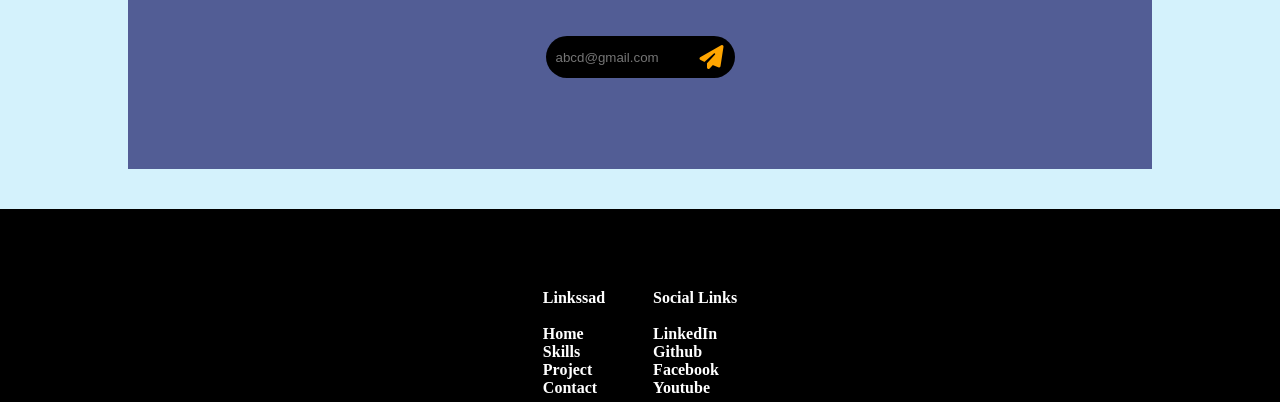
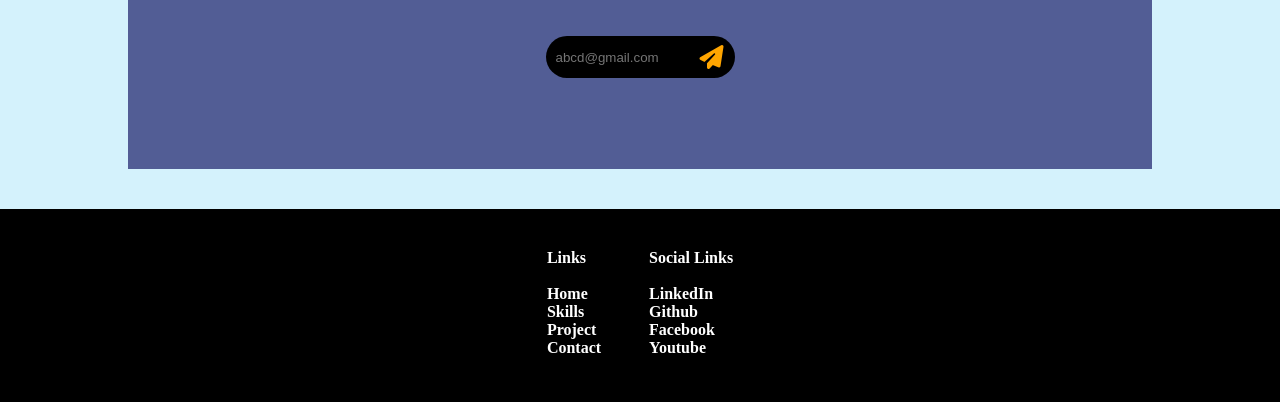
Before and after one commit to manishhh08/Portfolio, a plain HTML site: page index.html in a window 1280 px wide. Shown: the part 2320-2722 px from the top of the page. Drawn offline with Linux system fonts and the light colour scheme.

Commit message:
footer adjusted

```diff
--- a/index.html
+++ b/index.html
@@ -98,7 +98,7 @@
               style="border-left: 5px solid grey; border-right: 5px solid grey"
             >
               <i class="fa-solid fa-list-check"></i>
-              <span>2+ Project</span>
+              <span>3+ Project</span>
               <span>Completed</span>
             </div>
             <div class="graduate">
@@ -261,7 +261,7 @@
       <footer>
         <div class="alllinks">
           <div class="links">
-            <b>Linkssad</b> <br />
+            <b>Links</b> <br />
             <span><a href="#home">Home</a></span>
             <span><a href="#skills">Skills</a></span>
             <span><a href="#projects">Project</a></span>
--- a/style.css
+++ b/style.css
@@ -361,7 +361,7 @@ footer {
   flex-direction: column;
   align-items: center;
   justify-content: center;
-  height: 40vh;
+  height: 30vh;
   width: 100%;
   background-color: black;
   color: white;
```
